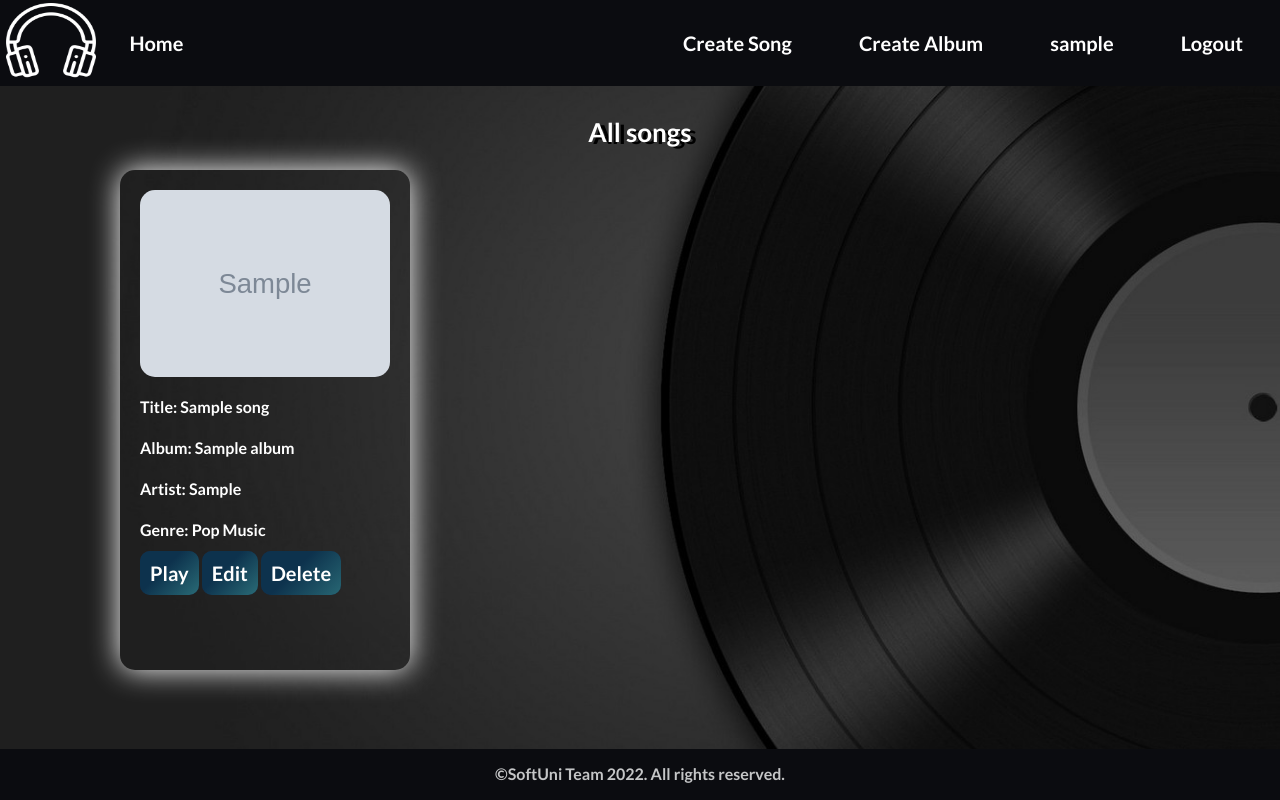
After one commit to DimitarGenchev/Music-App, a Django app: page /album/details/1/songs/ in a window 1280 px wide. The commit adds this page. Run offline with Django 5.2, Linux system fonts and the light colour scheme; a user stored in the database is signed in; tables that the repository leaves empty hold one stand-in row (values such as "Sample post"); grey boxes marked "Sample" are stand-in pictures.

Commit message:
Added Song model with Create and Delete functionality

```diff
--- a/ExamPrepDjango/musicapp/models.py
+++ b/ExamPrepDjango/musicapp/models.py
@@ -1,5 +1,5 @@
 from django.contrib.auth import models as auth_models, get_user_model
-from django.core.validators import MinLengthValidator, RegexValidator, MinValueValidator
+from django.core.validators import MinLengthValidator, RegexValidator, MinValueValidator, MaxValueValidator
 from django.db import models
 from django.db.models import UniqueConstraint
 
@@ -21,6 +21,10 @@ class Profile(auth_models.AbstractUser):
     )
 
     age = models.PositiveIntegerField(
+        validators=[
+            MinValueValidator(18),
+            MaxValueValidator(100),
+        ],
         null=True,
         blank=True,
     )
@@ -79,6 +83,9 @@ class Album(models.Model):
         on_delete=models.CASCADE,
     )
 
+    def __str__(self):
+        return self.album_name
+
     class Meta:
         constraints = [
             UniqueConstraint(
@@ -86,3 +93,18 @@ class Album(models.Model):
                 name='unique_album_name_per_user'
             )
         ]
+
+
+class Song(models.Model):
+    title = models.CharField(
+        max_length=30,
+    )
+
+    music_file = models.FileField(
+        upload_to='songs/',
+    )
+
+    album = models.ForeignKey(
+        Album,
+        on_delete=models.CASCADE,
+    )
--- a/ExamPrepDjango/musicapp/urls.py
+++ b/ExamPrepDjango/musicapp/urls.py
@@ -10,7 +10,10 @@ urlpatterns = [
     path('home/', views.AlbumsDisplayView.as_view(), name='index'),
     path('album/', include([
         path('add/', views.AlbumCreateView.as_view(), name='add album'),
-        path('details/<int:id>/', views.AlbumDetailsView.as_view(), name='details album'),
+        path('details/<int:id>/', include([
+            path('', views.AlbumDetailsView.as_view(), name='details album'),
+            path('songs/', views.AlbumSongsDisplayView.as_view(), name='album songs')
+        ])),
         path('edit/<int:id>/', views.AlbumEditView.as_view(), name='edit album'),
         path('delete/<int:id>/', views.AlbumDeleteView.as_view(), name='delete album'),
     ])),
@@ -19,4 +22,9 @@ urlpatterns = [
         path('delete/', views.UserDeleteView.as_view(), name='delete profile'),
         path('edit/', views.UserEditView.as_view(), name='edit profile')
     ])),
+    path('song/', include([
+        path('add/', views.SongCreateView.as_view(), name='add song'),
+        # path('edit/<int:id>/', views.SongEditView.as_view(), name='edit song'),
+        path('delete/<int:id>/', views.SongDeleteView.as_view(), name='delete song'),
+    ])),
 ]
--- a/ExamPrepDjango/musicapp/views.py
+++ b/ExamPrepDjango/musicapp/views.py
@@ -7,8 +7,8 @@ from django.urls import reverse_lazy
 from django.views import generic as views
 
 from ExamPrepDjango.musicapp.forms import ProfileCreateForm, AlbumCreateForm, AlbumEditForm, AlbumDeleteForm, \
-    ProfileDeleteForm, LoginForm
-from ExamPrepDjango.musicapp.models import Album
+    ProfileDeleteForm, LoginForm, SongDeleteForm
+from ExamPrepDjango.musicapp.models import Album, Song
 
 UserModel = get_user_model()
 
@@ -151,3 +151,39 @@ class UserEditView(auth_mixins.LoginRequiredMixin, views.UpdateView):
 
     def get_object(self, queryset=None):
         return self.request.user
+
+
+class SongCreateView(auth_mixins.LoginRequiredMixin, views.CreateView):
+    model = Song
+    template_name = 'song/add-song.html'
+    fields = ['title', 'album', 'music_file']
+    success_url = reverse_lazy('index')
+
+
+class AlbumSongsDisplayView(auth_mixins.LoginRequiredMixin, views.ListView):
+    template_name = 'album/album-songs.html'
+
+    def get_queryset(self):
+        album_id = self.kwargs.get('id')
+
+        return Song.objects.filter(album_id=album_id)
+
+
+class SongDeleteView(auth_mixins.LoginRequiredMixin, views.DeleteView):
+    model = Song
+    form_class = SongDeleteForm
+    pk_url_kwarg = 'id'
+    template_name = 'song/delete-song.html'
+
+    def get_form_kwargs(self):
+        instance = self.get_object()
+        form_kwargs = super().get_form_kwargs()
+
+        form_kwargs.update(instance=instance)
+
+        return form_kwargs
+
+    def get_success_url(self):
+        album_id = self.object.album.id
+
+        return reverse_lazy('album songs', kwargs={'id': album_id})
--- a/templates/album/album-details.html
+++ b/templates/album/album-details.html
@@ -26,6 +26,7 @@
                     <!-- Album Buttons -->
                     <a href="{% url 'edit album' object.id %}" class="edit">Edit</a>
                     <a href="{% url 'delete album' object.id %}" class="remove">Delete</a>
+                    <a href="{% url 'album songs' object.id %}" class="remove">Songs</a>
                 </div>
 
             </div>
--- /dev/null
+++ b/templates/album/album-songs.html
@@ -0,0 +1,14 @@
+{% extends 'common/base.html' %}
+
+{% block content %}
+    <section id="catalogPage">
+        {% if not object_list %}
+            <p>This album does not have any songs yet!</p>
+        {% else %}
+            <h1>All songs</h1>
+            {% for song in object_list %}
+                {% include 'common/partials/song_item.html' with song=song %}
+            {% endfor %}
+        {% endif %}
+    </section>
+{% endblock %}
--- a/templates/common/partials/nav.html
+++ b/templates/common/partials/nav.html
@@ -6,6 +6,7 @@
     <ul></ul>
     <ul>
         {% if request.user.is_authenticated %}
+            <li><a href="{% url 'add song' %}">Create Song</a></li>
             <li><a href="{% url 'add album' %}">Create Album</a></li>
             <li><a href="{% url 'details profile' %}">{{ request.user.username }}</a></li>
             <li><a href="#" onclick="document.getElementById('logout-form').submit();">Logout</a></li>
--- /dev/null
+++ b/templates/common/partials/song_item.html
@@ -0,0 +1,16 @@
+<div class="card-box">
+    <img src="{{ song.album.image_url }}" alt="Cover Image">
+    <div>
+        <div class="text-center">
+            <p class="name">Title: {{ song.title }}</p>
+            <p class="artist">Album: {{ song.album.album_name }}</p>
+            <p class="artist">Artist: {{ song.album.artist }}</p>
+            <p class="genre">Genre: {{ song.album.genre }}</p>
+        </div>
+        <div class="btn-group">
+            <a href="#">Play</a>
+            <a href="#">Edit</a>
+            <a href="{% url 'delete song' song.id %}">Delete</a>
+        </div>
+    </div>
+</div>
```
Also changed, not shown: ExamPrepDjango/musicapp/forms.py (+21 -1 lines), templates/song/add-song.html (added, +17 -0 lines), templates/song/delete-song.html (added, +16 -0 lines), ExamPrepDjango/musicapp/migrations/0009_alter_album_genre_alter_profile_age_song.py (added), ExamPrepDjango/musicapp/migrations/0010_alter_album_genre.py (added).
